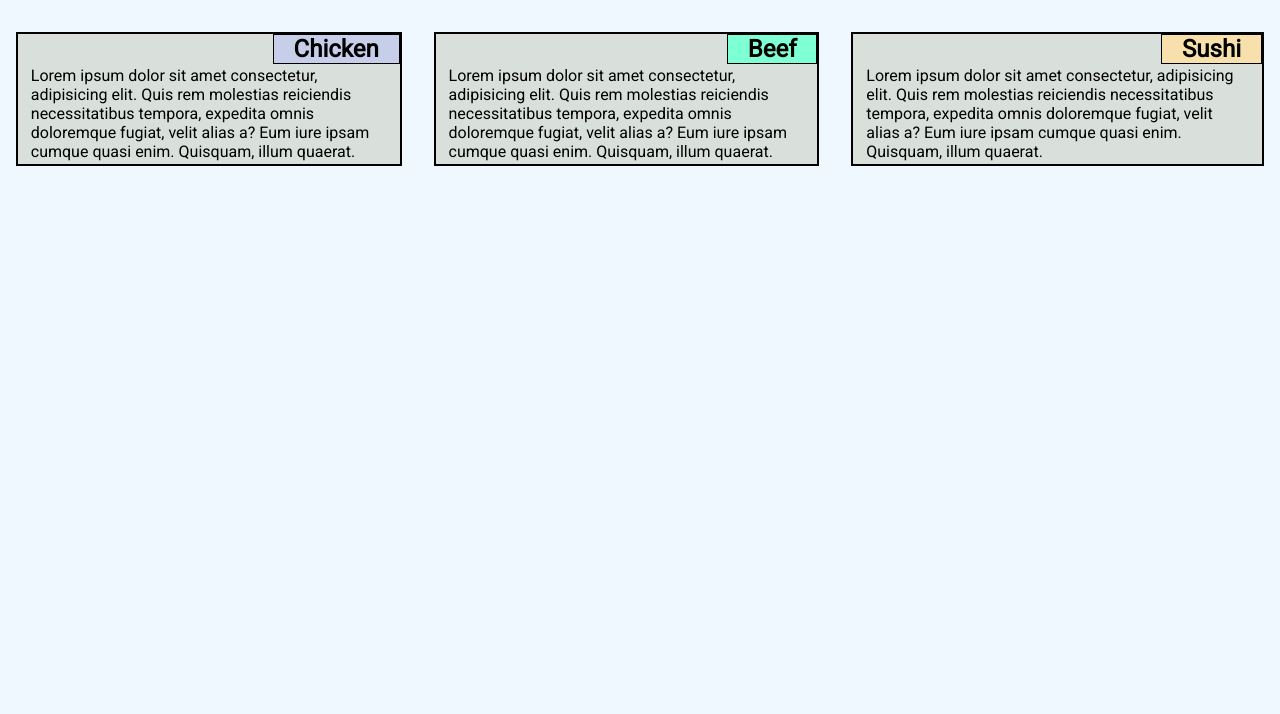
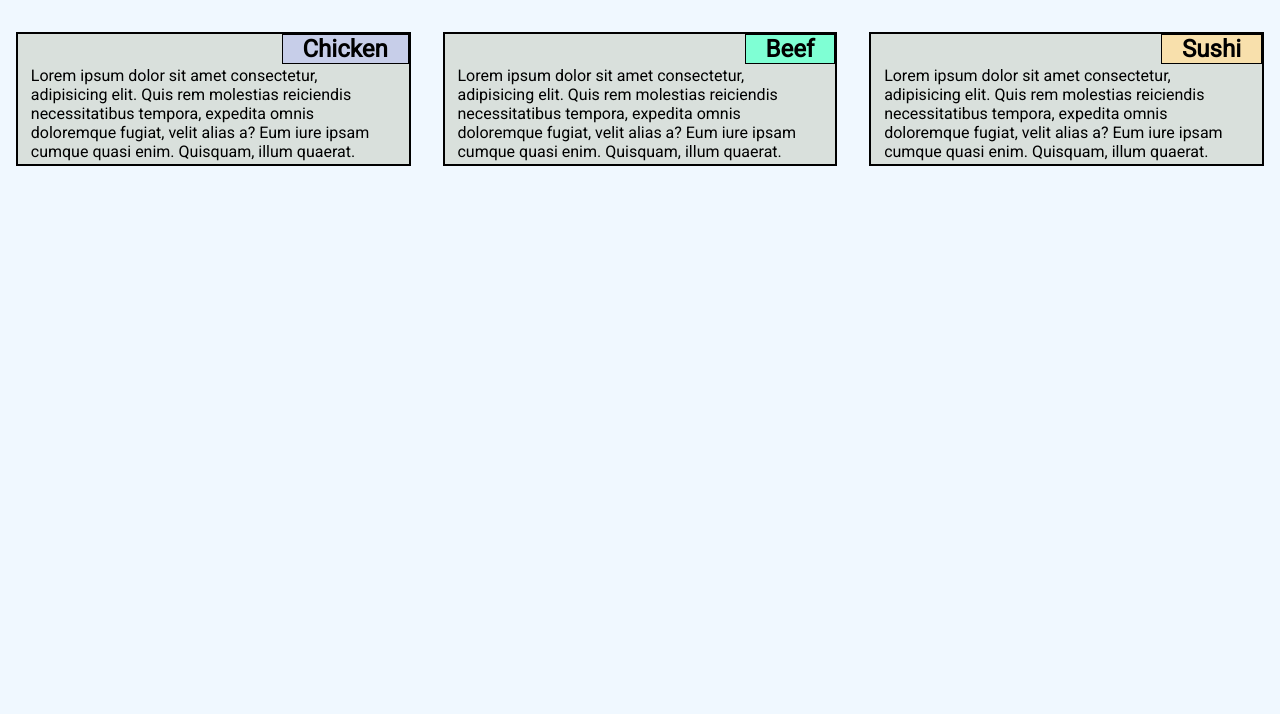
Before and after one commit to birendraoli/Assignment, a plain HTML site: page mod2_solution/index.html in a window 1280 px wide. Shown: the part 86-800 px from the top of the page. Drawn offline with Linux system fonts and the light colour scheme; a web font is replaced by a local one.

Commit message:
Update index.html

```diff
--- a/mod2_solution/index.html
+++ b/mod2_solution/index.html
@@ -25,9 +25,11 @@
                 <p>Lorem ipsum dolor sit amet consectetur, adipisicing elit. Quis rem molestias reiciendis necessitatibus tempora, expedita omnis doloremque fugiat, velit alias a? Eum iure ipsam cumque quasi enim. Quisquam, illum quaerat.</p>
             </div>
         </div>
-        <div class="content">
-            <h2 class="sushi">Sushi</h2>
-            <p>Lorem ipsum dolor sit amet consectetur, adipisicing elit. Quis rem molestias reiciendis necessitatibus tempora, expedita omnis doloremque fugiat, velit alias a? Eum iure ipsam cumque quasi enim. Quisquam, illum quaerat.</p>
+        <div class="sub-container">
+            <div class="content">
+                <h2 class="sushi">Sushi</h2>
+                <p>Lorem ipsum dolor sit amet consectetur, adipisicing elit. Quis rem molestias reiciendis necessitatibus tempora, expedita omnis doloremque fugiat, velit alias a? Eum iure ipsam cumque quasi enim. Quisquam, illum quaerat.</p>
+            </div>
         </div>
     </main>
 </body>
```
